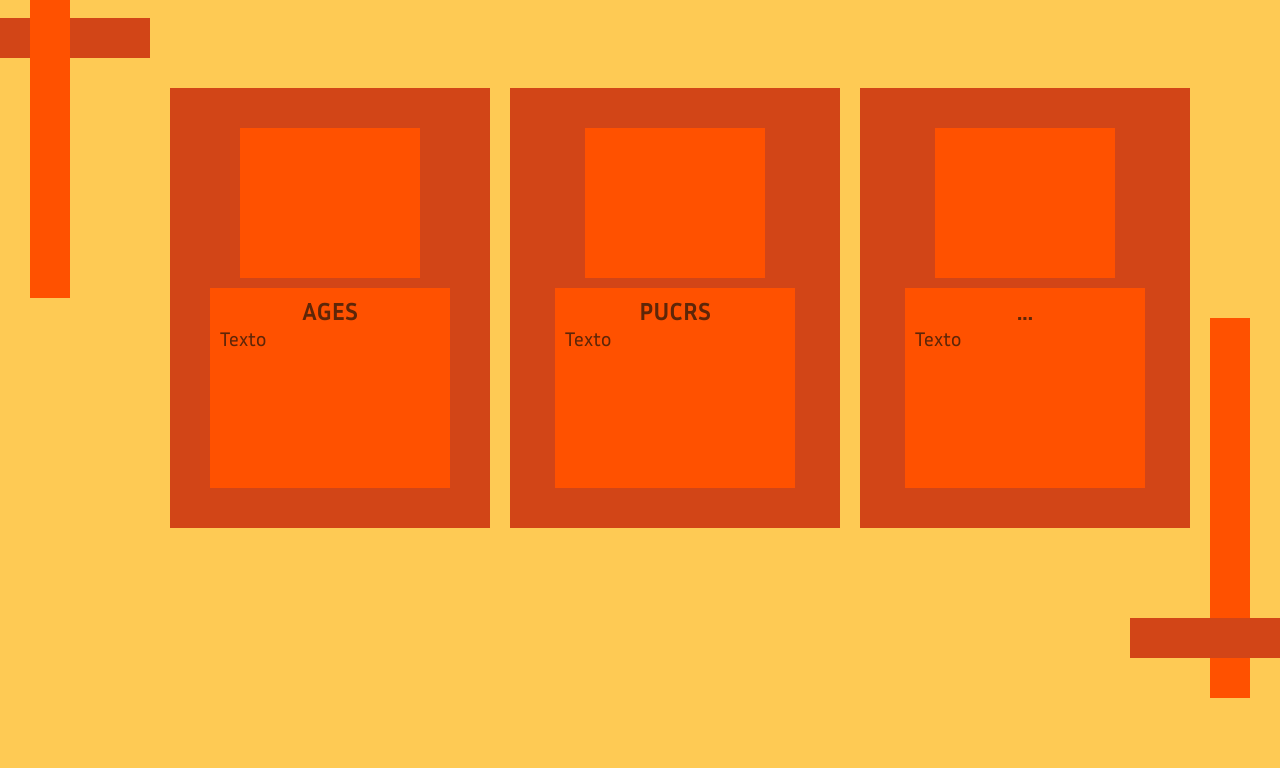
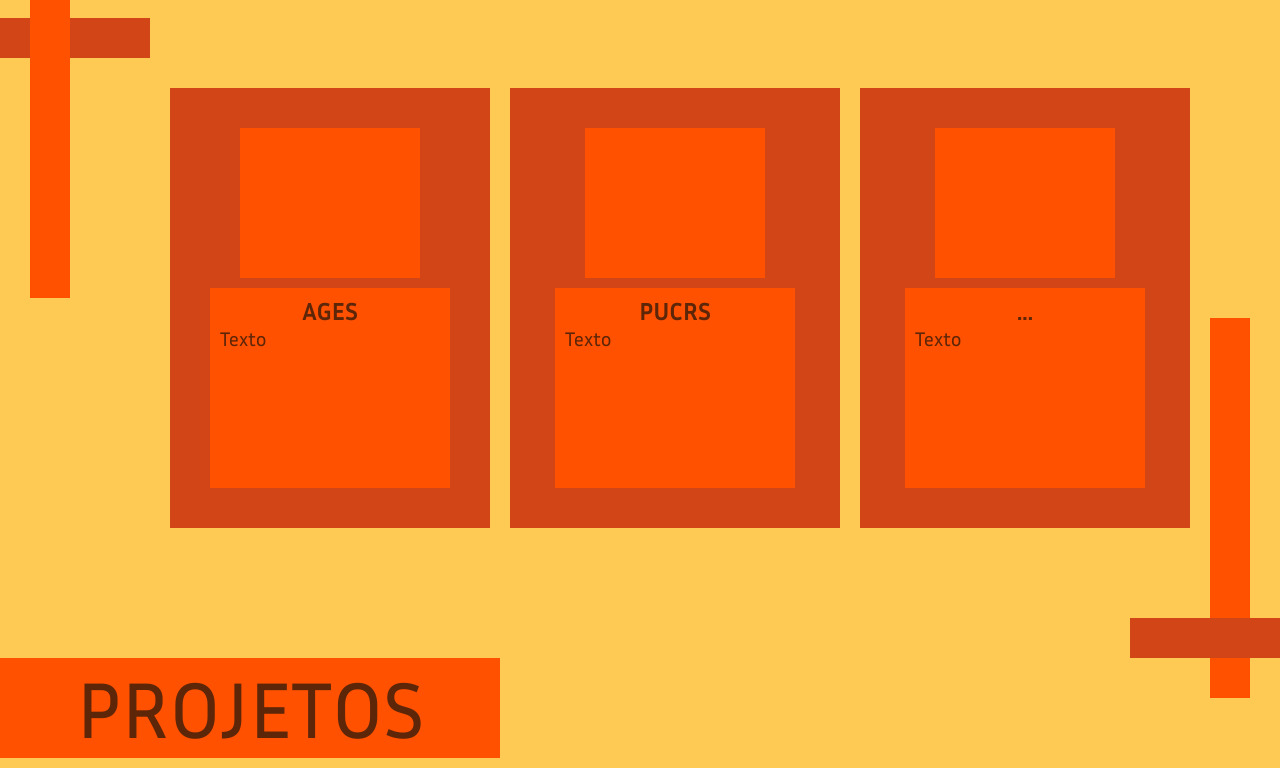
Before and after one commit to eduardalegui/Projeto-Portif-lio, a React (Vite) app: page / in a window 1280 px wide. Shown: the part 1382-2150 px from the top of the page. Before the commit the page ends 2080 px from the top, so only its background shows below. Built offline with nearby package versions, Linux system fonts and the light colour scheme.

Commit message:
começei a fazer a parte dos projetos

```diff
--- a/src/App.tsx
+++ b/src/App.tsx
@@ -26,6 +26,8 @@
 import Ee3 from './componentes/E&E/ee3'
 import BarraLIII from './componentes/E&E/barraLIII'
 import BarraRIV from './componentes/E&E/barraRIV'
+
+import BarraTII from './componentes/Projetos/barraTII'
 
 function App() {
 
@@ -128,6 +130,12 @@
           <div className='absolute top-[2000px] right-[0px]'>
             <BarraRIV/>
           </div>
+        </div>
+
+        <div id='Projetos' className='relative'>
+          <div className='text-center'>
+            <BarraTII/>
+          </div>
 
         </div>
 
--- /dev/null
+++ b/src/componentes/Projetos/barraTII.tsx
@@ -0,0 +1,17 @@
+function barraTII(){
+    return(
+        <>
+            <div className="">
+                <div className='absolute top-[2040px]'>
+                    <div className='h-[100px] w-[500px] bg-LARANJA ' ></div>
+                </div>
+
+                <div className='absolute top-[2030px] left-[76px]'>
+                    <p className="text-LETRA text-[80px] font-Inria_Sans mt-[0px] mb-[0px] ">PROJETOS</p>
+                </div>
+            </div>
+
+        </>
+    );
+}
+export default barraTII;
```
Also changed, not shown: src/componentes/Tecnologias/tec.tsx (line endings or trailing spaces).
